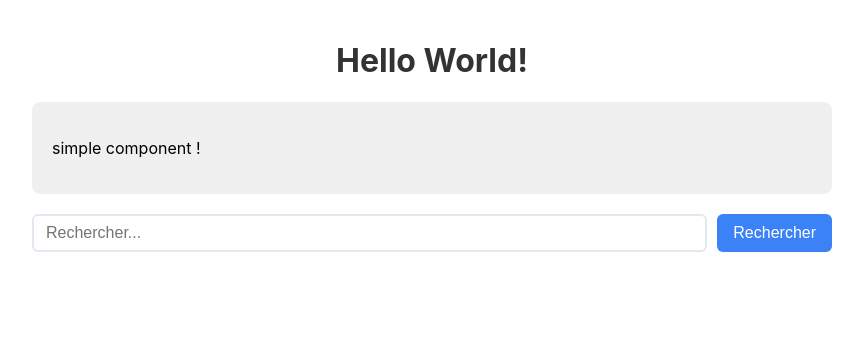
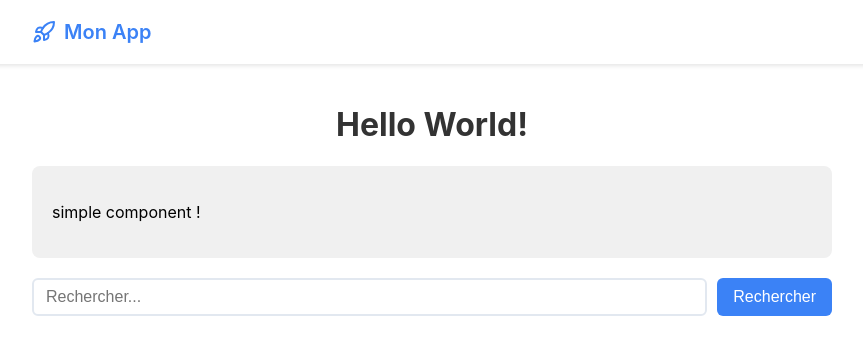
Before and after one commit to spacetomtom/wl, a React (Vite) app: page / in a window 1280 px wide. Shown: the top 354 px of the page, without its empty margins (208-1071 px from the left). Built offline with nearby package versions, Linux system fonts and the light colour scheme.

Commit message:
✨ Add header

```diff
--- a/src/App.tsx
+++ b/src/App.tsx
@@ -1,6 +1,7 @@
 import React from 'react';
 import { SimpleComponent } from './components/SimpleComponent';
 import { SearchComponent } from './components/SearchComponent';
+import { Header } from './components/Header';
 
 function App() {
   const handleSearch = (searchTerm: string) => {
@@ -8,11 +9,14 @@ function App() {
   };
 
   return (
+    <>
+    <Header />
     <div className="container">
       <h1 className="greeting">Hello World!</h1>
       <SimpleComponent message="simple component !" />
       <SearchComponent onSearch={handleSearch} />
     </div>
+    </>
   );
 }
 
--- /dev/null
+++ b/src/components/Header.module.css
@@ -0,0 +1,30 @@
+.header {
+    position: fixed;
+    top: 0;
+    left: 0;
+    right: 0;
+    height: 64px;
+    background-color: white;
+    box-shadow: 0 2px 4px rgba(0, 0, 0, 0.1);
+    z-index: 1000;
+  }
+
+  .headerContent {
+    max-width: 800px;
+    margin: 0 auto;
+    padding: 0 20px;
+    height: 100%;
+    display: flex;
+    align-items: center;
+    gap: 20px;
+  }
+
+  .logo {
+    display: flex;
+    align-items: center;
+    gap: 8px;
+    font-size: 20px;
+    font-weight: 600;
+    color: #3b82f6;
+    text-decoration: none;
+  }
--- /dev/null
+++ b/src/components/Header.tsx
@@ -0,0 +1,16 @@
+import React from 'react';
+import { Rocket } from 'lucide-react';
+import styles from './Header.module.css';
+
+export const Header: React.FC = () => {
+  return (
+    <header className={styles.header}>
+      <div className={styles.headerContent}>
+        <a href="/" className={styles.logo}>
+          <Rocket size={24} />
+          <span>Mon App</span>
+        </a>
+      </div>
+    </header>
+  );
+};
--- a/src/index.css
+++ b/src/index.css
@@ -11,6 +11,7 @@ body {
   max-width: 800px;
   margin: 0 auto;
   padding: 20px;
+  padding-top: 84px; /* Added to account for fixed header */
 }
 
 .greeting {
```
